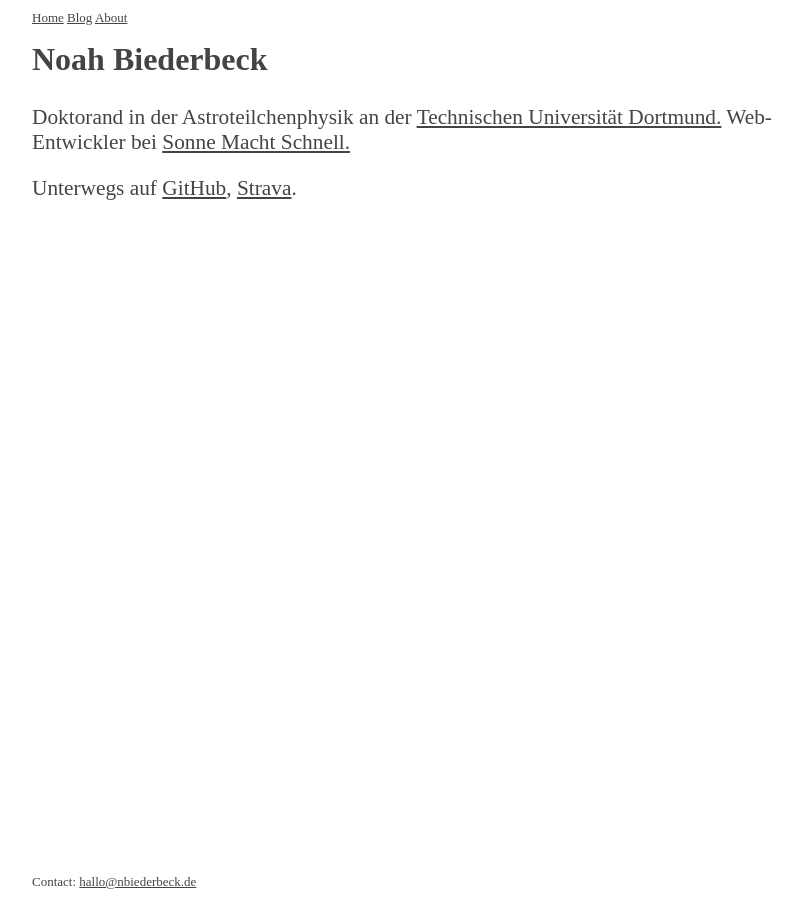
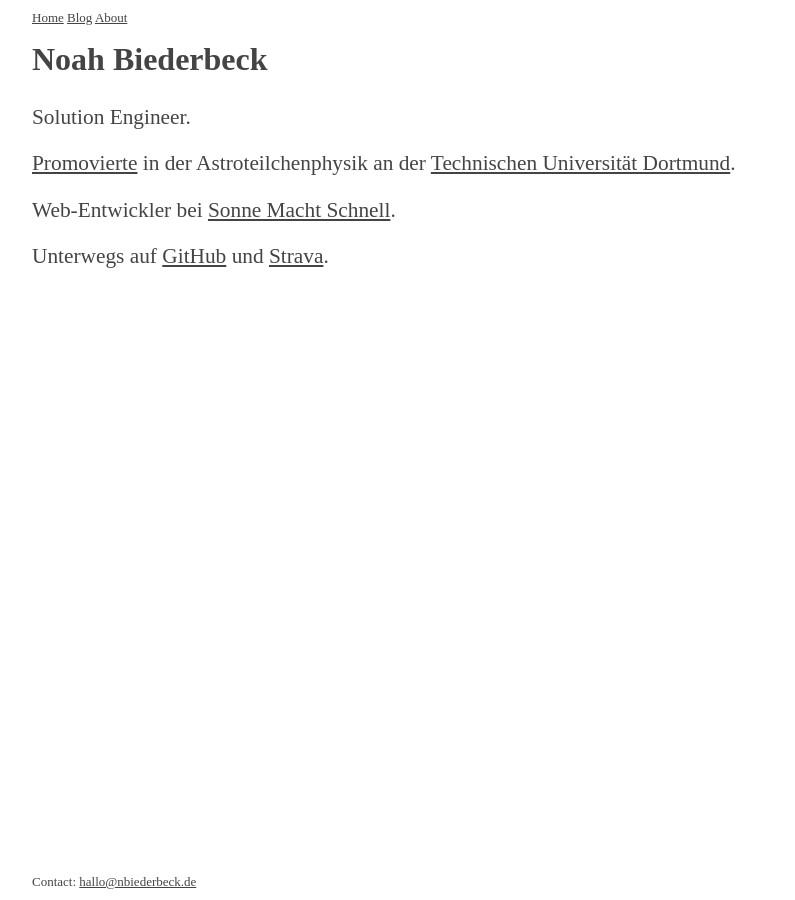
Before and after one commit to nbiederbeck/nbiederbeck.github.io, a Jekyll site: the page built from index.md, in a window 1280 px wide. Shown: the whole page, without its empty margins (208-1003 px from the left). Built offline with Jekyll 4.4.1, drawn with Linux system fonts in a browser that asks for light colours.

Commit message:
Update index.md

```diff
--- a/index.md
+++ b/index.md
@@ -3,7 +3,10 @@ title: Noah Biederbeck
 layout: page
 ---
 
-Doktorand in der Astroteilchenphysik an der [Technischen Universität Dortmund.](https://app.physik.tu-dortmund.de)
-Web-Entwickler bei [Sonne Macht Schnell.](http://www.sonne-macht-schnell.de)
+Solution Engineer.
 
-Unterwegs auf [GitHub](https://github.com/nbiederbeck), [Strava](https://www.strava.com/athletes/nbiederbeck).
+[Promovierte](http://dx.doi.org/10.17877/DE290R-24039) in der Astroteilchenphysik an der [Technischen Universität Dortmund](https://app.physik.tu-dortmund.de).
+
+Web-Entwickler bei [Sonne Macht Schnell](http://www.sonne-macht-schnell.de).
+
+Unterwegs auf [GitHub](https://github.com/nbiederbeck) und [Strava](https://www.strava.com/athletes/nbiederbeck).
```
